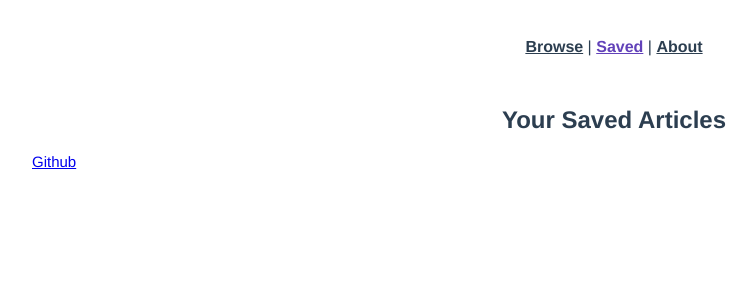
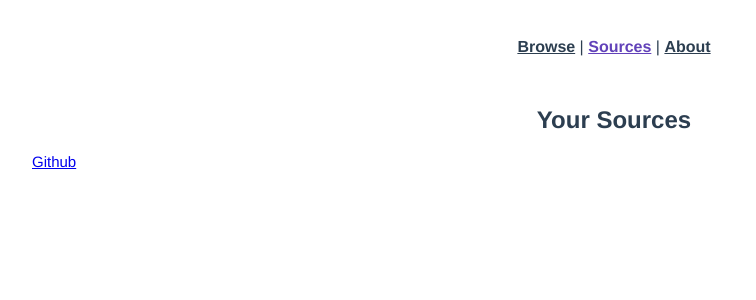
Before and after one commit to OldZealand03/cs260-creative-project-3, a Vue app: page /saved in a window 1280 px wide. Shown: the top 300 px of the page, without its empty margins (26-782 px from the left). Built offline with nearby package versions, Linux system fonts and the light colour scheme.

Commit message:
"source"

```diff
--- a/src/App.vue
+++ b/src/App.vue
@@ -3,7 +3,7 @@
     <nav>
       <!-- <router-link to="/">Home</router-link> | -->
       <router-link to="/browse">Browse</router-link> |
-      <router-link to="/saved">Saved</router-link> |
+      <router-link to="/saved">Sources</router-link> |
       <router-link to="/about">About</router-link>
     </nav>
     <router-view/>
--- a/src/components/ArticleList.vue
+++ b/src/components/ArticleList.vue
@@ -6,7 +6,7 @@
           <h3>{{ item.title }}</h3>
           <p>{{ item.author }} | {{ item.source.name }}</p>
           <!-- Find a way to parse this date above ^^ -->
-          <button class= "auto" @click="addToSaved(item)">Save Article</button>
+          <button class= "auto" @click="addToSaved(item)">Save Source</button>
       </div>
         <img :src="item.urlToImage"/>
       </div>
--- a/src/components/SavedArticles.vue
+++ b/src/components/SavedArticles.vue
@@ -2,12 +2,12 @@
     <div class="wrapper">
       <div class="articles">
         <div class="title">
-          <h2>Your Saved Articles</h2>
+          <h2>Your Sources</h2>
         </div>
         <div class="article" v-for="article in this.$root.$data.saved" :key="article.id">
           <div class="info">
             <h3>{{article.title}}</h3>
-            <h4> <a target="_blank" :href="article.url">Source</a></h4>
+            <h4> <a target="_blank" :href="article.url">Link</a></h4>
           </div>
           <button @click="deleteFromSaved(article)" class="auto">Delete</button>
         </div>
```
